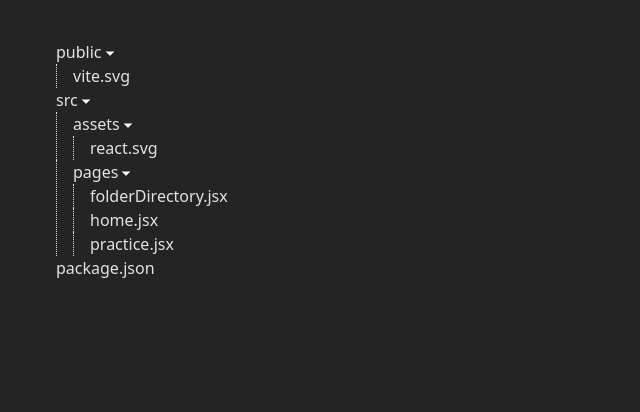
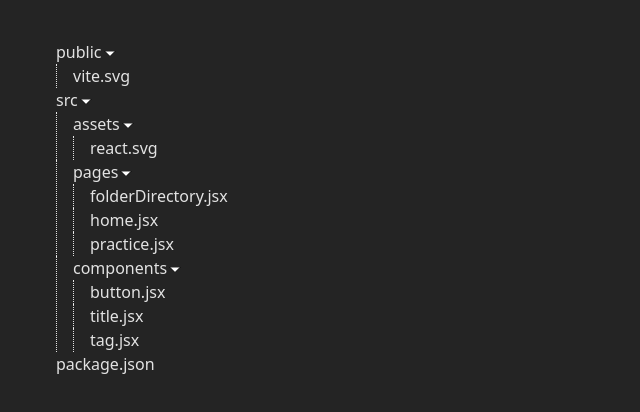
Before and after one commit to somitgarhewal/react-js-practice, a React (Vite) app: page /folder-directory in a window 1280 px wide. Shown: the top 412 px of the page, without its empty margins (0-640 px from the left). Built offline with nearby package versions, Linux system fonts and the light colour scheme.

Commit message:
updated data staructure of folder directory

```diff
--- a/src/components/folderStructure.jsx
+++ b/src/components/folderStructure.jsx
@@ -1,22 +1,33 @@
 import Folder from "./folder"
 
 const structure = [
-    {name: "public", isFolder: true, children: [{name: "vite.svg", isFolder: false}]},
-    {name: "src", isFolder: true, children: [
-        {name: "assets", isFolder: true, children:[{name: "react.svg", isFolder: false}]},
-        {name:"pages", isFolder: true, children: [
-            {name: "folderDirectory.jsx", isFolder: false},
-            {name: "home.jsx", isFolder: false},
-            {name: "practice.jsx", isFolder: false},
-        ]}
-    ]},
-    {name: "package.json", isFolder: false}
+  { name: "public", isFolder: true, children: [{ name: "vite.svg", isFolder: false }] },
+  {
+    name: "src", isFolder: true, children: [
+      { name: "assets", isFolder: true, children: [{ name: "react.svg", isFolder: false }] },
+      {
+        name: "pages", isFolder: true, children: [
+          { name: "folderDirectory.jsx", isFolder: false },
+          { name: "home.jsx", isFolder: false },
+          { name: "practice.jsx", isFolder: false },
+        ]
+      },
+      {
+        name: 'components', isFolder: true, children: [
+          { name: 'button.jsx', isFolder: false },
+          { name: 'title.jsx', isFolder: false },
+          { name: 'tag.jsx', isFolder: false },
+        ]
+      }
+    ]
+  },
+  { name: "package.json", isFolder: false }
 ]
 
 function FolderStructure() {
   return (
     <div className="text-left w-full absolute top-10 left-10">
-      {structure.map(section => <Folder section={section} level={0}/>)}
+      {structure.map(section => <Folder section={section} level={0} />)}
     </div>
   )
 }
```
